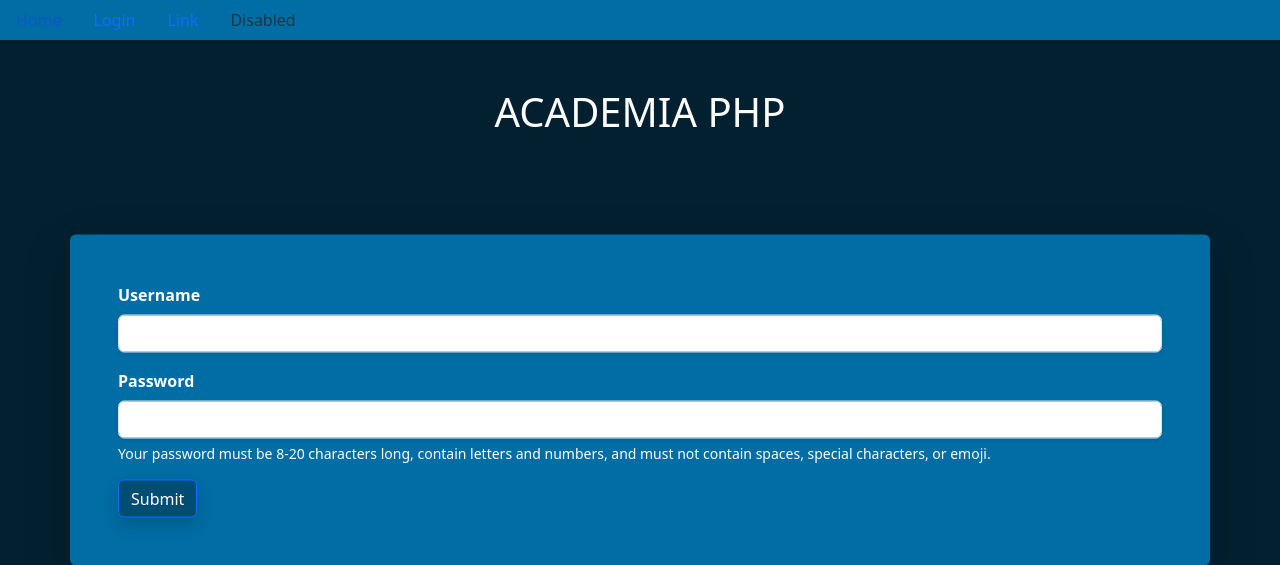
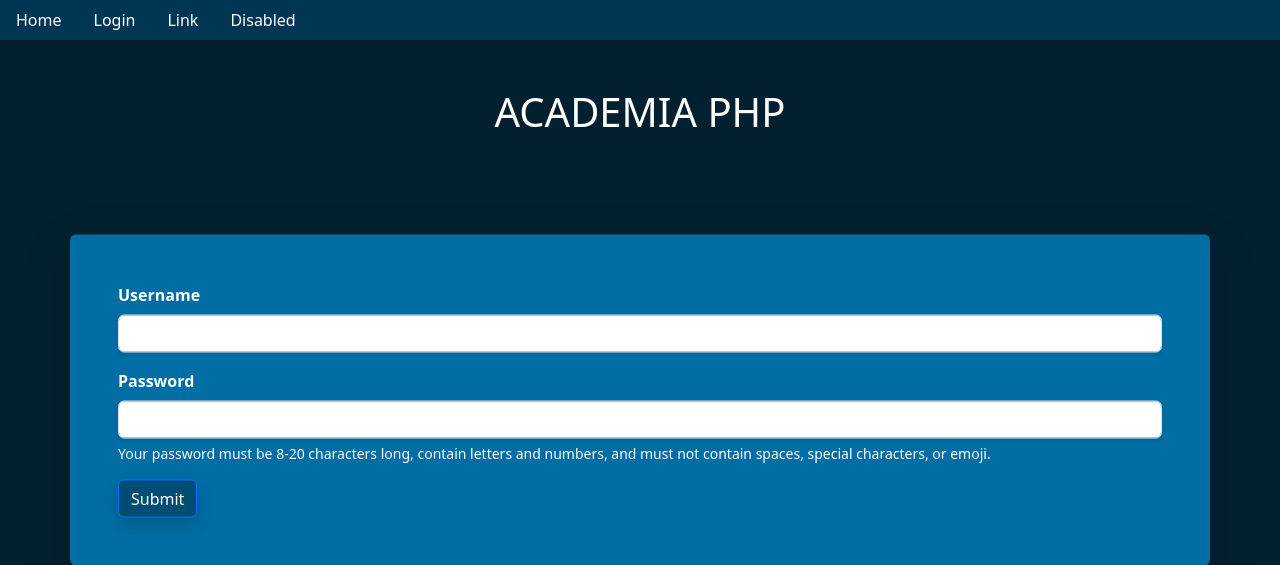
Before and after one commit to ArnaldoSJunior/Academia, a PHP site: page /login.php in a window 1280 px wide. Shown: the top 565 px of the page. Run offline with PHP 8.4, Linux system fonts and the light colour scheme.

Commit message:
Update login.php

```diff
--- a/login.php
+++ b/login.php
@@ -1,24 +1,26 @@
 <!DOCTYPE html>
 <html lang="pt-br">
+
 <head>
     <meta charset="UTF-8">
     <meta name="viewport" content="width=device-width, initial-scale=1.0">
     <title>Login Academia</title>
     <link href="https://cdn.jsdelivr.net/npm/bootstrap@5.3.3/dist/css/bootstrap.min.css" rel="stylesheet" integrity="sha384-QWTKZyjpPEjISv5WaRU9OFeRpok6YctnYmDr5pNlyT2bRjXh0JMhjY6hW+ALEwIH" crossorigin="anonymous">
 </head>
+
 <body style="background-color: #032030;">
-<ul class="nav" style="background-color: #006DA4;" >
+    <ul class="nav" style="background-color: #003554;">
         <li class="nav-item">
-    <a class="nav-link active" aria-current="page" href="index2.php">Home</a>
+            <a class="nav-link btn btn-outline-primary" style="color: white;" aria-current="page" href="index2.php">Home</a>
         </li>
         <li class="nav-item">
-    <a class="nav-link" href="login.php">Login</a>
+            <a class="nav-link btn btn-outline-primary" style="color: white;" href="login.php">Login</a>
         </li>
         <li class="nav-item">
-    <a class="nav-link" href="#">Link</a>
+            <a class="nav-link btn btn-outline-primary" style="color: white;" href="#">Link</a>
         </li>
         <li class="nav-item">
-    <a class="nav-link disabled" aria-disabled="true">Disabled</a>
+            <a class="nav-link btn btn-outline-primary" style="color: white;" aria-disabled="true">Disabled</a>
         </li>
     </ul>
 
@@ -29,7 +31,7 @@
 
     $usu = $_SESSION["usuario"] ?? null;
 
-        if(!is_null($usu)){
+    if (!is_null($usu)) {
         header("Location: logado.php");
         exit; // Sair do script após redirecionamento
     }
@@ -41,12 +43,12 @@
 
     if (is_null($usu) || is_null($sen)) {
         // Tratar campos vazios (opcional)
-        }else{
+    } else {
         $busca = $banco->query("SELECT * FROM usuarios WHERE usuario='$usu'");
 
         if ($busca->num_rows == 0) {
             echo "<h1> Usuário não existe</h1>";
-            }else{
+        } else {
             $obj = $busca->fetch_object();
             echo "<br>" . $obj->cod;
             echo "<br>" . $obj->usuario;
@@ -58,7 +60,7 @@
                 $_SESSION["cod_usuario"] = $obj->cod;
                 header("Location: logado.php");
                 exit; // Sair do script após redirecionamento
-                }else{
+            } else {
                 echo "<br> Senha incorreta";
             }
         }
@@ -73,7 +75,7 @@
                 <label for="exampleFormControlInput1" class="form-label fw-bold text-start">Username</label>
                 <input type="text" class="form-control shadow-sm" id="exampleFormControlInput1" placeholder="" name="usuario">
             </div>
-            <label for="inputPassword5" class="form-label fw-bold text-start"name="senha" >Password</label>
+            <label for="inputPassword5" class="form-label fw-bold text-start" name="senha">Password</label>
             <input type="password" id="inputPassword5" class="form-control shadow-sm" aria-describedby="passwordHelpBlock" name="senha">
             <div id="passwordHelpBlock" class="form-text">
                 <p style="color: white;">Your password must be 8-20 characters long, contain letters and numbers, and must not contain spaces, special characters, or emoji.</p>
@@ -82,4 +84,5 @@
         </form>
     </div>
 </body>
+
 </html>
```
Lines whose indentation alone changed are shown as unchanged.
